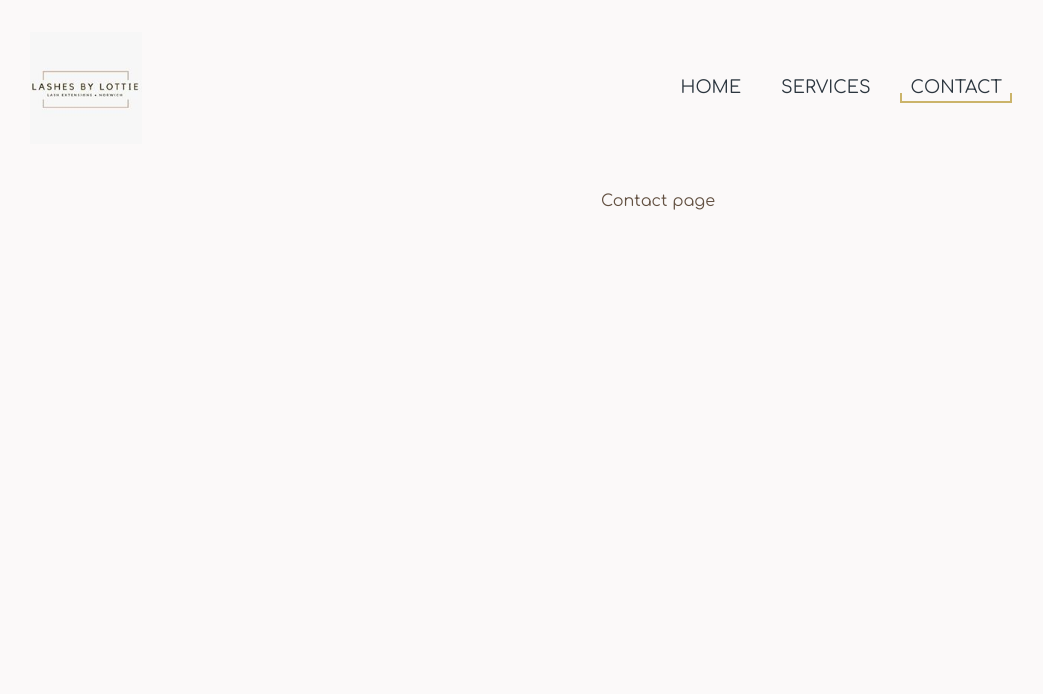
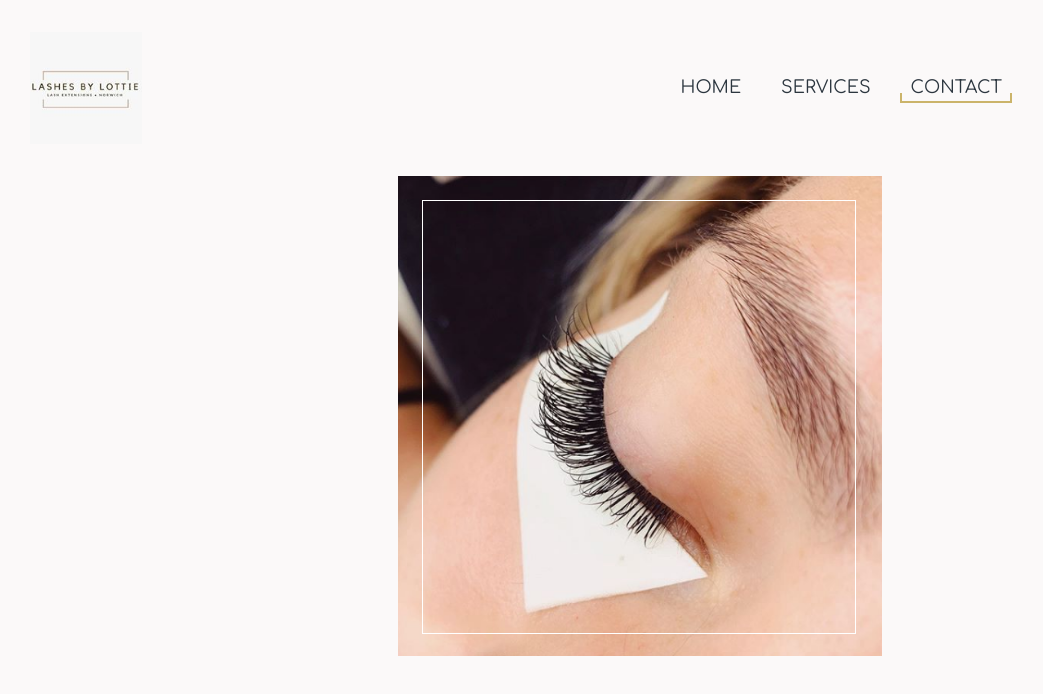
Before and after one commit to alexalala/lotties-lashes, a React (Create React App) app: page /contact in a window 1280 px wide. Shown: the top 694 px of the page, without its empty margins (2-1045 px from the left). Built offline with nearby package versions, Linux system fonts and the light colour scheme.

Commit message:
image-container positioning fixed

```diff
--- a/src/components/ImageWithBorder/ImageWithBorder.css
+++ b/src/components/ImageWithBorder/ImageWithBorder.css
@@ -2,8 +2,6 @@
     height: 30rem;
     width: 30rem;
     position: relative;
-    top: -2.5rem;
-    left: 5rem;
 }
 
 .image-container img {
--- /dev/null
+++ b/src/components/pages/Contact/Contact.css
@@ -0,0 +1,7 @@
+.contact {
+    width: 100%;
+}
+
+.contact .image-container {
+    margin: auto;
+}
--- a/src/components/pages/Contact/Contact.tsx
+++ b/src/components/pages/Contact/Contact.tsx
@@ -1,6 +1,14 @@
 import * as React from 'react';
 
+import ImageWithBorder from '../../ImageWithBorder/ImageWithBorder';
+
+import LashPic from '../../../assets/lash-prep.png';
+
+import './Contact.css';
+
 const Contact: React.FunctionComponent = () =>
-<p>Contact page</p>
+    <div className="contact">
+        <ImageWithBorder source={LashPic} />
+    </div>
 
 export default Contact;
--- a/src/components/pages/Home/Home.css
+++ b/src/components/pages/Home/Home.css
@@ -27,6 +27,11 @@
 .headline-banner h2 {
     font-size: 3.25rem;
     margin: 0;
+}
+
+.headline-banner .image-container {
+    top: -2.5rem;
+    left: 5rem;
 }
 
 .about-text {
```
